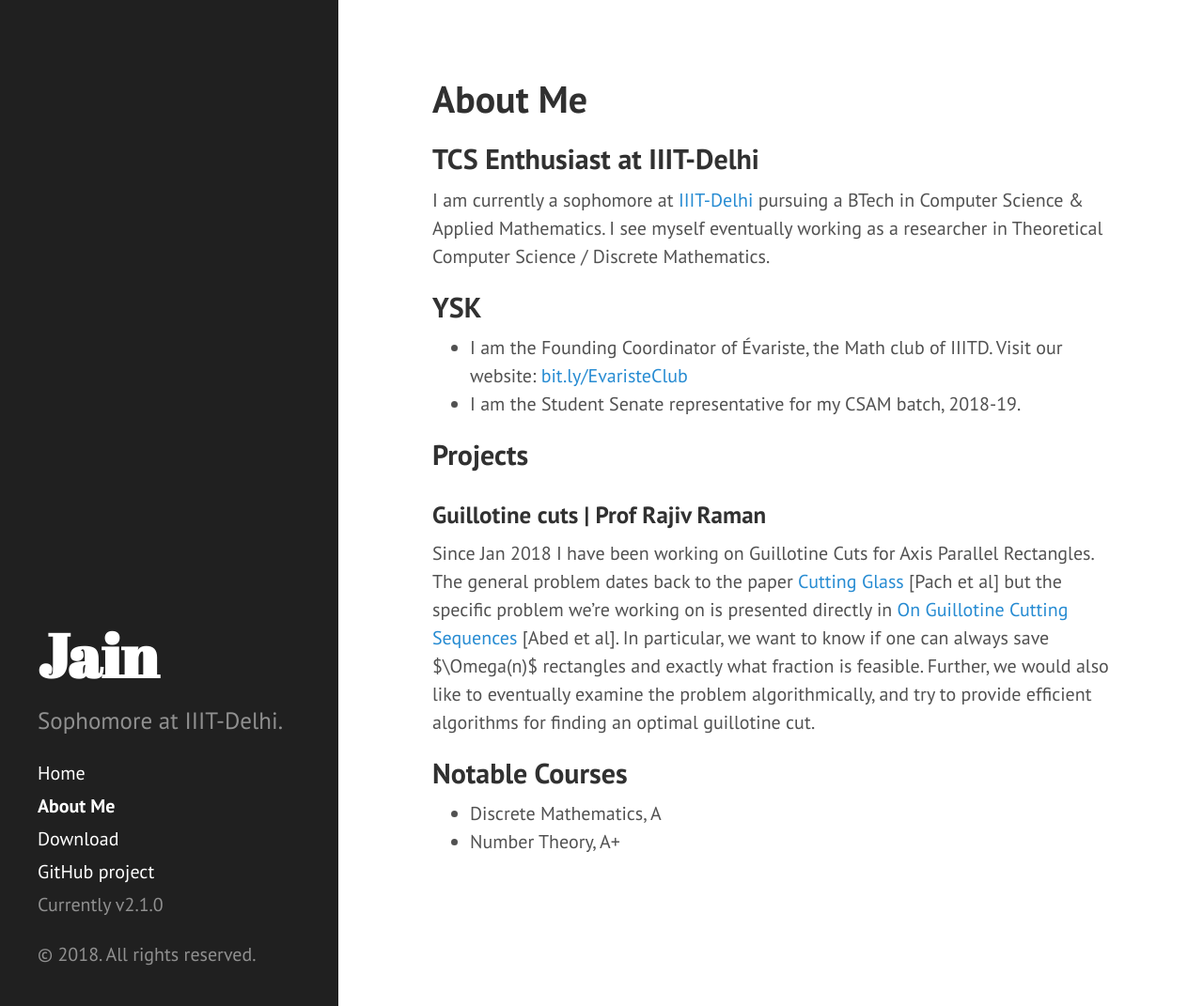
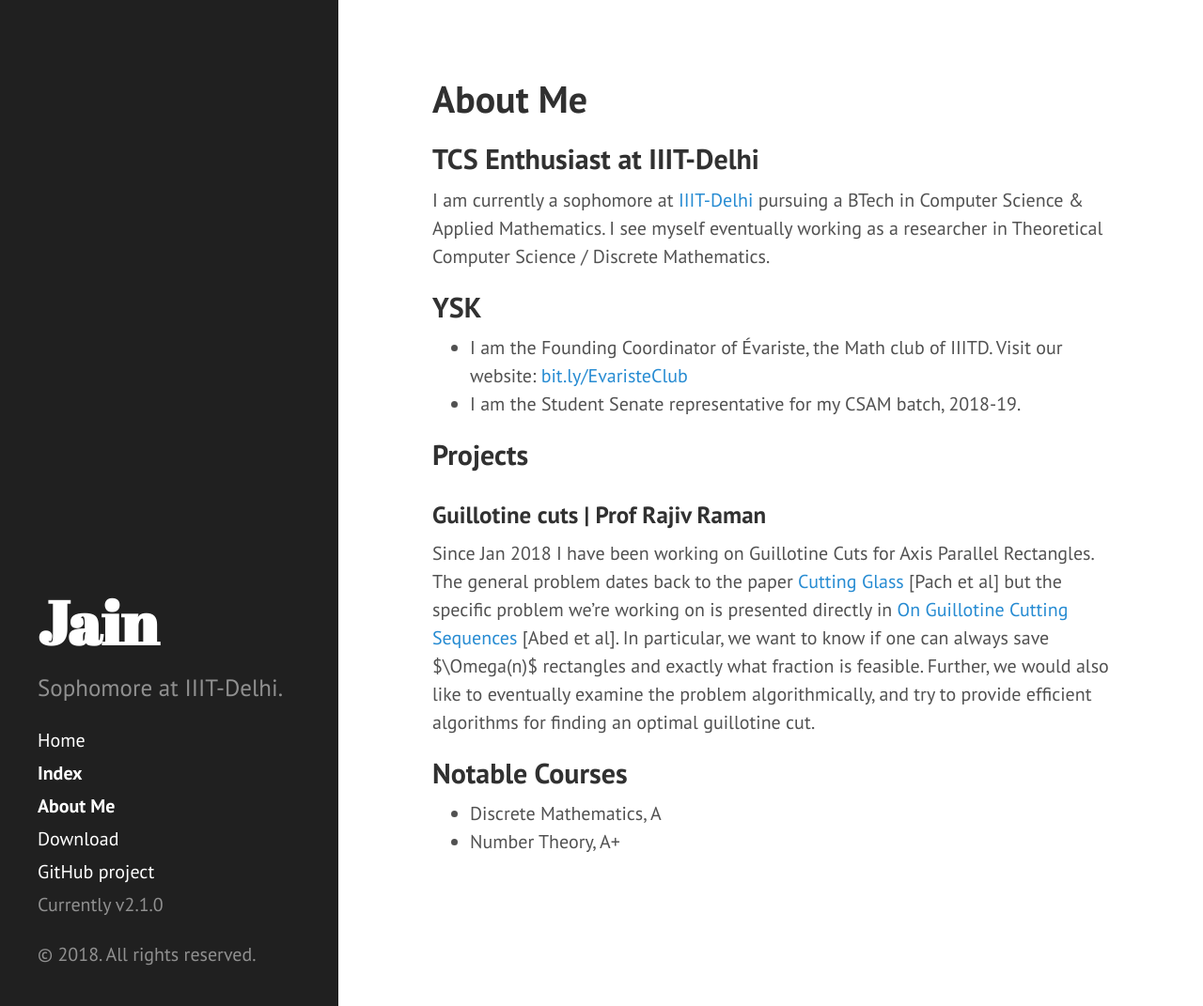
Before and after one commit to siddjai/siddjai.github.io, a Jekyll site: the page built from index.md, in a window 1280 px wide and 1071 px high. Shown: the whole window at 94% size. Built offline with Jekyll 4.4.1, drawn with Linux system fonts in a browser that asks for light colours; Markdown is read by kramdown in place of the engine named in the settings; the list of posts is cut into pages by our own code.

Commit message:
Update index.html

```diff
--- a/index.html
+++ b/index.html
@@ -1,6 +1,6 @@
 ---
-layout: default
-title: Home
+layout: page
+title: Index
 ---
 
 <div class="posts">
```
